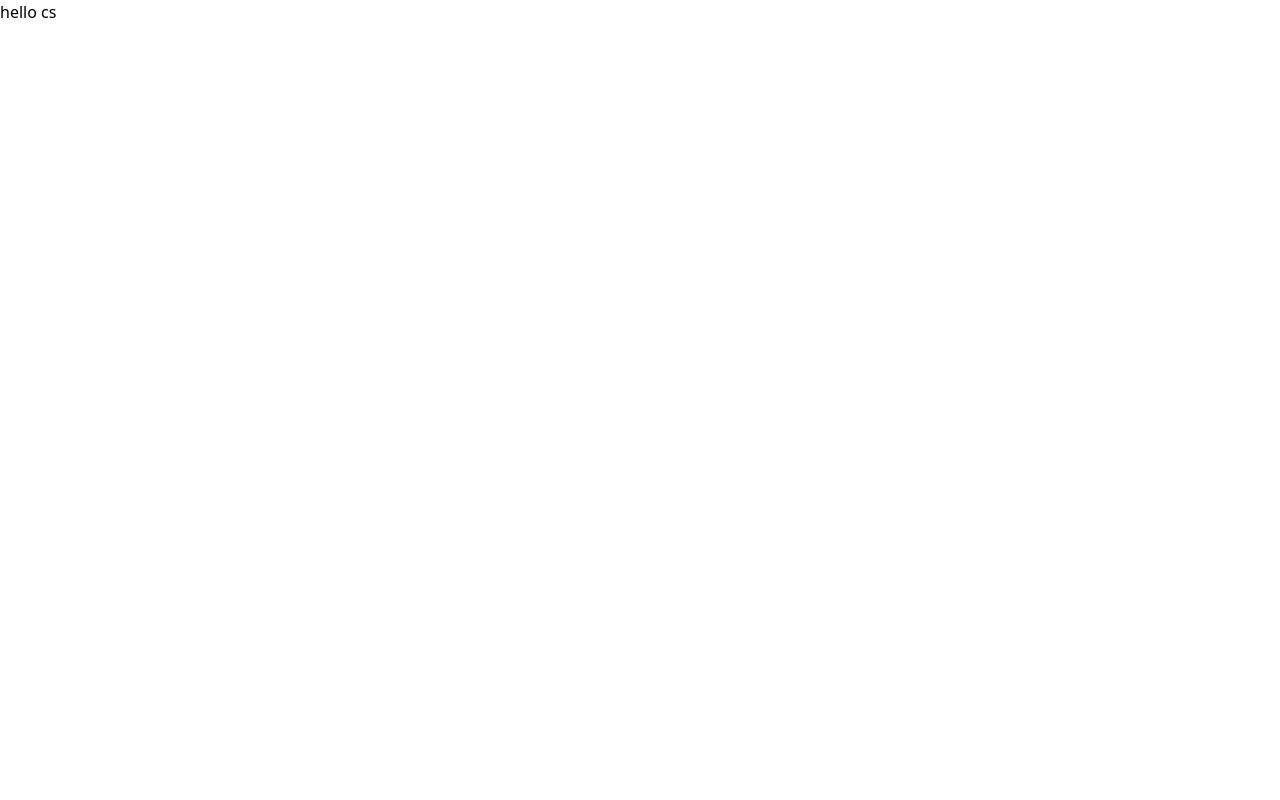
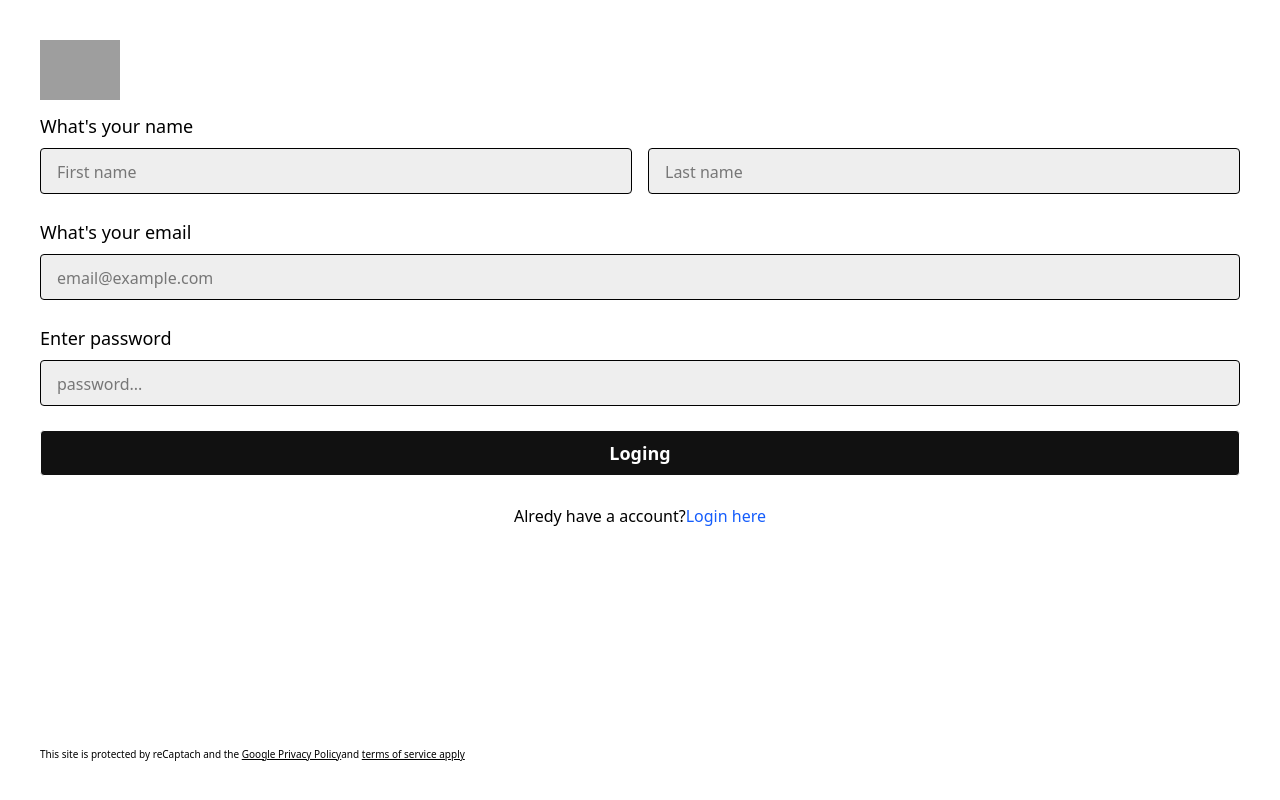
Before and after one commit to Aman-Gupta0108/UBER-Clone, a React (Vite) app in the folder frontend/: page /captain-signup in a window 1280 px wide. Built offline with nearby package versions, Linux system fonts and the light colour scheme; grey boxes are pictures that could not be loaded.

Commit message:
frontend for login and signup complet

```diff
--- a/frontend/src/pages/CaptainLogin.jsx
+++ b/frontend/src/pages/CaptainLogin.jsx
@@ -1,5 +1,51 @@
-export default function CaptainLogin(){
-    return(<>
-    <div>hello CaptainLogin</div>
-    </>)
+import { useForm } from "react-hook-form";
+import { Link } from "react-router-dom";
+export default function CaptainLogin() {
+  const { register, handleSubmit } = useForm();
+const submitHandler = (data)=>{
+console.log(data)
 }
+  return (
+    <>
+      <div className="p-7 flex flex-col justify-between h-screen">
+        <div>
+            <img className="w-16 mb-10" src="https://www.svgrepo.com/show/505031/uber-driver.svg" alt="" />
+          <form onSubmit={handleSubmit(submitHandler)}>
+            <h3 className="text-lg font-medium mb-2 ">What's your email</h3>
+
+            <input
+              type="email"
+              {...register('email')}
+              required
+              className="bg-[#eeeeee] mb-7 rounded px-4 py-2 border w-full text-lg placeholder:text-base"
+              placeholder="email@example.com"
+            />
+
+            <h3 className="text-lg font-medium mb-2">Enter password</h3>
+
+            <input
+              type="password"
+              required
+              {...register('password')}
+              className="bg-[#eeeeee] mb-7 rounded px-4 py-2 border w-full text-lg placeholder:text-base"
+              placeholder="password..."
+            />
+
+            <button className="bg-[#111] text-[#fff] mb-7 font-semibold rounded px-4 py-2 border w-full text-lg ">
+              Loging
+            </button>
+          </form>
+          <p>
+            Join a fleet? <Link to={'/captain-signup'} className="text-blue-600">Register as a captain</Link>
+          </p>
+        </div>
+
+        <div className="w-full ">
+          <Link to={'/login'} className="bg-[#d5622d] flex items-center justify-center text-[#fff] mb-7 font-semibold rounded px-4 py-2 border w-full text-lg ">
+            Sign in as User
+          </Link>
+        </div>
+      </div>
+    </>
+  );
+}
--- a/frontend/src/pages/CaptainSignup.jsx
+++ b/frontend/src/pages/CaptainSignup.jsx
@@ -1,5 +1,87 @@
-export default function CaptainSignup(){
-    return(<>
-    <div>hello cs</div>
-    </>)
+import { useState } from "react";
+import { useForm } from "react-hook-form";
+import { Link } from "react-router-dom";
+
+export default function CaptainSignup() {
+const { register, handleSubmit } = useForm();
+
+const [userData, setUserData] = useState({})
+
+const submitHandler = (data)=>{
+    setUserData({
+    username:{
+        firstname:data.firstname,
+        lastname:data.lastname,
+    },
+    email:data.email,
+    password:data.password
+    })
+
+
+
 }
+  return (
+    <>
+      <div className="p-10 flex flex-col justify-between h-screen">
+        <div>
+           <img className="w-20 mb-3" src="https://www.svgrepo.com/show/505031/uber-driver.svg" alt="" />
+          <form onSubmit={handleSubmit(submitHandler)}>
+            <h3 className="text-lg font-medium mb-2 ">What's your name</h3>
+
+            <div className="flex gap-4 mb-6">
+            <input
+              type="text"
+              {...register('firstname')}
+              required
+              className="bg-[#eeeeee] w-1/2 rounded px-4 py-2 border text-lg placeholder:text-base"
+              placeholder="First name"
+              />
+
+              <input
+              type="text"
+              {...register('lastname')}
+              required
+              className="bg-[#eeeeee] w-1/2  rounded px-4 py-2 border  text-lg placeholder:text-base"
+              placeholder="Last name"
+              />
+
+              </div>
+
+            <h3 className="text-lg font-medium mb-2 ">What's your email</h3>
+            <input
+              type="email"
+              {...register('email')}
+              required
+              className="bg-[#eeeeee] mb-6 rounded px-4 py-2 border w-full text-lg placeholder:text-base"
+              placeholder="email@example.com"
+            />
+
+            <h3 className="text-lg font-medium mb-2">Enter password</h3>
+
+            <input
+              type="password"
+              required
+              {...register('password')}
+              className="bg-[#eeeeee] mb-6 rounded px-4 py-2 border w-full text-lg placeholder:text-base"
+              placeholder="password..."
+            />
+
+            <button className="bg-[#111] text-[#fff] mb-7 font-semibold rounded px-4 py-2 border w-full text-lg ">
+              Loging
+            </button>
+          </form>
+          <p className="text-center">
+            Alredy have a account?
+             <Link to={'/captain-login'} className="text-blue-600">Login here</Link>
+          </p>
+        </div>
+
+        <div className="w-full ">
+
+         {/* <p className="text-[10px] leading-tight">By proceeding, you consent to get calls, WhatsApp or SMS messages, including by automated means, from Uber and its affiliates to the number provided. </p>  */}
+         <p className="text-[10px] leading-tight">This site is protected by reCaptach and the <span className="underline">Google Privacy Policy</span>and <span className="underline">terms of service apply</span> </p>
+        </div>
+      </div>
+    </>
+  );
+}
--- a/frontend/src/pages/Home.jsx
+++ b/frontend/src/pages/Home.jsx
@@ -3,8 +3,8 @@ export default function Home(){
     return(<>
 
     <div>
-        <div className="bg-no-repeat bg-cover bg-center bg-[url(https://images.unsplash.com/photo-1527603815363-e79385e0747e?q=80&w=676&auto=format&fit=crop&ixlib=rb-4.1.0&ixid=M3wxMjA3fDB8MHxwaG90by1wYWdlfHx8fGVufDB8fHx8fA%3D%3D)] h-screen pt-8  flex justify-between flex-col w-full bg-red-400">
-            <img className="w-16 ml-8" src="https://upload.wikimedia.org/wikipedia/commons/thumb/5/58/Uber_logo_2018.svg/500px-Uber_logo_2018.svg.png" alt="" />
+        <div className="bg-no-repeat bg-cover bg-center bg-[url(https://images.unsplash.com/photo-1527603815363-e79385e0747e?q=80&w=676&auto=format&fit=crop&ixlib=rb-4.1.0&ixid=M3wxMjA3fDB8MHxwaG90by1wYWdlfHx8fGVufDB8fHx8fA%3D%3D)] h-screen pt-8  flex justify-between flex-col w-full ">
+            <img className="w-16 mb-8 ml-8" src="https://upload.wikimedia.org/wikipedia/commons/thumb/5/58/Uber_logo_2018.svg/500px-Uber_logo_2018.svg.png" alt="" />
             {/* <img className="w-16 ml-8" src="https://encrypted-tbn0.gstatic.com/images?q=tbn:ANd9GcSJV02ghbE5N37exvTg6q3cWmqWd47JhV2AZw&s" alt="" /> */}
 
             <div className="bg-white pb-7 py-4 px-4">
--- a/frontend/src/pages/UserLogin.jsx
+++ b/frontend/src/pages/UserLogin.jsx
@@ -2,16 +2,20 @@ import { useForm } from "react-hook-form";
 import { Link } from "react-router-dom";
 export default function UserLogin() {
   const { register, handleSubmit } = useForm();
-
+const submitHandler = (data)=>{
+console.log(data)
+}
   return (
     <>
-      <div className="p-7 flex flex-col justify-between h-screen">
+      <div className="p-10 flex flex-col justify-between h-screen">
         <div>
-          <form>
+           <img className="w-16 mb-10" src="https://upload.wikimedia.org/wikipedia/commons/thumb/5/58/Uber_logo_2018.svg/500px-Uber_logo_2018.svg.png" alt="" />
+          <form onSubmit={handleSubmit(submitHandler)}>
             <h3 className="text-lg font-medium mb-2 ">What's your email</h3>
 
             <input
               type="email"
+              {...register('email')}
               required
               className="bg-[#eeeeee] mb-7 rounded px-4 py-2 border w-full text-lg placeholder:text-base"
               placeholder="email@example.com"
@@ -22,6 +26,7 @@ export default function UserLogin() {
             <input
               type="password"
               required
+              {...register('password')}
               className="bg-[#eeeeee] mb-7 rounded px-4 py-2 border w-full text-lg placeholder:text-base"
               placeholder="password..."
             />
@@ -36,7 +41,7 @@ export default function UserLogin() {
         </div>
 
         <div className="w-full ">
-          <Link className="bg-green-500 flex items-center justify-center text-[#fff] mb-7 font-semibold rounded px-4 py-2 border w-full text-lg ">
+          <Link to={'/captain-login'} className="bg-green-500 flex items-center justify-center text-[#fff] mb-7 font-semibold rounded px-4 py-2 border w-full text-lg ">
             Sign in as Caption
           </Link>
         </div>
--- a/frontend/src/pages/UserSignup.jsx
+++ b/frontend/src/pages/UserSignup.jsx
@@ -1,5 +1,85 @@
-export default function UserSignup (){
-    return(<>
-    <div>hello UserSignup </div>
-    </>)
+import { useState } from "react";
+import { useForm } from "react-hook-form";
+import { Link } from "react-router-dom";
+export default function UserSignup() {
+const { register, handleSubmit } = useForm();
+
+const [userData, setUserData] = useState({})
+
+const submitHandler = (data)=>{
+    setUserData({
+    username:{
+        firstname:data.firstname,
+        lastname:data.lastname,
+    },
+    email:data.email,
+    password:data.password
+    })
+
+
+
 }
+  return (
+    <>
+      <div className="p-10 flex flex-col justify-between h-screen">
+        <div>
+           <img className="w-16 mb-10" src="https://upload.wikimedia.org/wikipedia/commons/thumb/5/58/Uber_logo_2018.svg/500px-Uber_logo_2018.svg.png" alt="" />
+          <form onSubmit={handleSubmit(submitHandler)}>
+            <h3 className="text-lg font-medium mb-2 ">What's your name</h3>
+
+            <div className="flex gap-4 mb-6">
+            <input
+              type="text"
+              {...register('firstname')}
+              required
+              className="bg-[#eeeeee] w-1/2 rounded px-4 py-2 border text-lg placeholder:text-base"
+              placeholder="First name"
+              />
+
+              <input
+              type="text"
+              {...register('lastname')}
+              required
+              className="bg-[#eeeeee] w-1/2  rounded px-4 py-2 border  text-lg placeholder:text-base"
+              placeholder="Last name"
+              />
+
+              </div>
+
+            <h3 className="text-lg font-medium mb-2 ">What's your email</h3>
+            <input
+              type="email"
+              {...register('email')}
+              required
+              className="bg-[#eeeeee] mb-6 rounded px-4 py-2 border w-full text-lg placeholder:text-base"
+              placeholder="email@example.com"
+            />
+
+            <h3 className="text-lg font-medium mb-2">Enter password</h3>
+
+            <input
+              type="password"
+              required
+              {...register('password')}
+              className="bg-[#eeeeee] mb-6 rounded px-4 py-2 border w-full text-lg placeholder:text-base"
+              placeholder="password..."
+            />
+
+            <button className="bg-[#111] text-[#fff] mb-7 font-semibold rounded px-4 py-2 border w-full text-lg ">
+              Loging
+            </button>
+          </form>
+          <p className="text-center">
+            Alredy have a account?
+             <Link to={'/login'} className="text-blue-600">Login here</Link>
+          </p>
+        </div>
+
+        <div className="w-full ">
+
+         <p className="text-[10px] leading-tight">This site is protected by reCaptach and the <span className="underline">Google Privacy Policy</span>and <span className="underline">terms of service apply</span> </p>
+        </div>
+      </div>
+    </>
+  );
+}
```
Also changed, not shown: frontend/src/context/UserContext.jsx (added).
